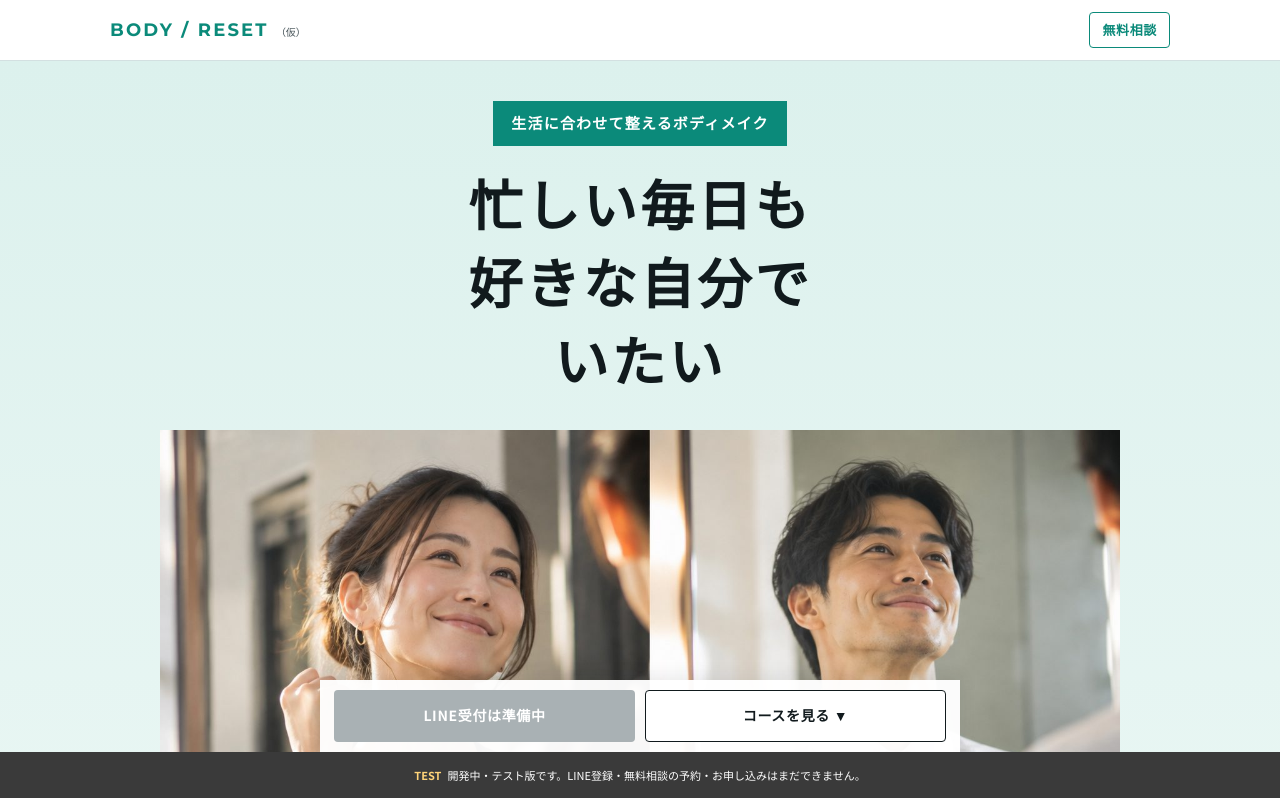
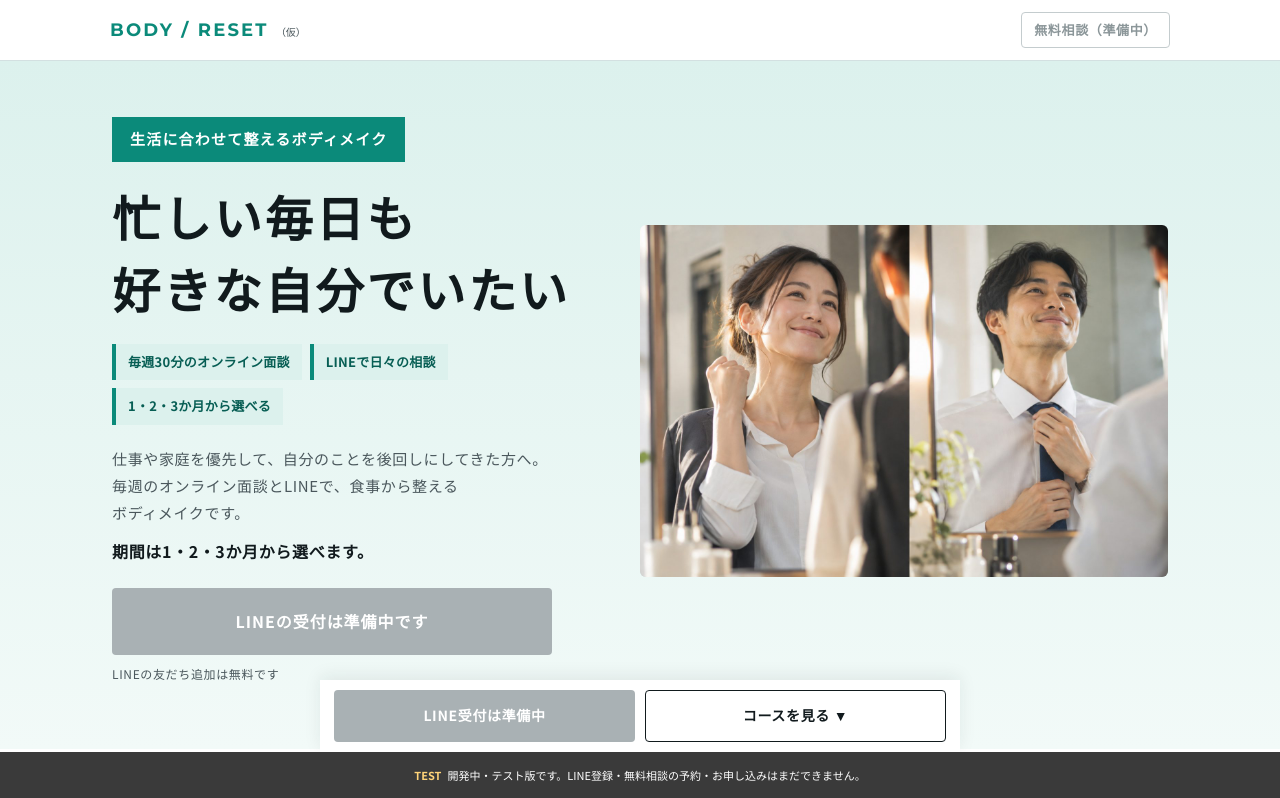
Before and after one commit to tanadaitanaka-svg/body-make-lp-preview, a plain HTML site: page service/index.html in a window 1280 px wide. Shown: the top 798 px of the page. Drawn offline with Linux system fonts and the light colour scheme.

Commit message:
テスト版LPを更新

```diff
--- a/service/index.html
+++ b/service/index.html
@@ -107,14 +107,18 @@
   header .wrap { display: flex; justify-content: space-between; align-items: center; height: 60px; max-width: 1100px; }
   .logo { font-family: "Montserrat", sans-serif; font-weight: 700; font-size: 18px; letter-spacing: .12em; color: var(--teal); }
   .logo small { font-family: "Noto Sans JP", sans-serif; font-size: 10px; font-weight: 500; color: var(--muted); letter-spacing: 0; }
+  .head-link[aria-disabled="true"] { color: #8b9699; border-color: #c4ccce; background: none !important; }
   .head-link { font-size: 13px; font-weight: 700; color: var(--teal); text-decoration: none; border: 1.5px solid var(--teal); border-radius: 4px; padding: 5px 12px; }
 
   /* ---------- 1. ファーストビュー ---------- */
   .fv { padding: 40px 0 0; background: linear-gradient(180deg, #dcf1ed 0%, #f2faf8 100%); overflow: hidden; }
-  .fv-copy { text-align: center; }
+  .fv-grid { display: grid; grid-template-areas: "copy" "visual" "chips" "bottom"; }
+  .fv-copy { grid-area: copy; text-align: center; padding: 0 20px; }
+  .fv-chips { grid-area: chips; }
+  .fv-bottom { grid-area: bottom; }
   .fv .label { display: inline-block; background: var(--teal); color: #fff; font-weight: 700; font-size: 15px; padding: 8px 18px; letter-spacing: .08em; }
-  .fv h1 { font-size: 38px; line-height: 1.45; font-weight: 900; margin: 18px 0 0; letter-spacing: .06em; }
-  .fv-visual { position: relative; margin-top: 32px; }
+  .fv h1 { font-size: 33px; line-height: 1.5; font-weight: 900; margin: 18px 0 0; letter-spacing: .06em; }
+  .fv-visual { grid-area: visual; position: relative; margin-top: 32px; }
   .fv .photo { aspect-ratio: 3 / 2; }  /* 生成画像は横3:縦2。女性と男性の顔が切れないよう全体を見せる */
   .fv .photo .fig.a { left: 22%; }
   .fv .photo .fig.b { right: 22%; }
@@ -123,7 +127,7 @@
     display: block; background: var(--teal-tint); color: var(--teal-deep);
     font-size: 13px; font-weight: 700; padding: 6px 12px; border-left: 4px solid var(--teal); letter-spacing: .02em;
   }
-  .fv-bottom { background: var(--white); padding: 20px 0 56px; text-align: center; }
+  .fv-bottom { background: var(--white); padding: 20px 20px 56px; text-align: center; }
   .cta-micro { font-size: 12px; color: var(--muted); margin: 8px 0 0; }
   .worries { padding: 64px 0 56px; }
   .worry-list { list-style: none; margin: 0 auto; padding: 0; max-width: 560px; display: grid; gap: 10px; }
@@ -289,8 +293,8 @@
   .sticky-cta .s-plan { border: 1.5px solid var(--ink); color: var(--ink); background: var(--white); }
 
   @media (min-width: 720px) {
-    .fv h1 { font-size: 54px; }
-    .fv-visual { max-width: 960px; margin-left: auto; margin-right: auto; }
+    .fv h1 { font-size: 46px; }
+    .fv-visual { max-width: 720px; margin-left: auto; margin-right: auto; }
     h2 { font-size: 32px; }
     .pillars, .courses, .ways { grid-template-columns: repeat(3, 1fr); }
     .incl { grid-template-columns: 1fr 1fr; }
@@ -300,7 +304,34 @@
     .profile { grid-template-columns: 300px 1fr; align-items: center; }
     .sticky-cta { max-width: 640px; margin: 0 auto; }
   }
+  /* PC（960px以上）：FVを2列に、全体の幅を広げる。文章のかたまりは読みやすい幅に */
+  @media (min-width: 960px) {
+    .wrap { max-width: 1080px; }
+    .fv { padding: 56px 0 64px; }
+    .fv-grid {
+      max-width: 1120px; margin: 0 auto; padding: 0 32px; column-gap: 48px; align-items: center;
+      grid-template-columns: 1fr 1.1fr; grid-template-areas: "copy visual" "chips visual" "bottom visual";
+    }
+    .fv-copy { text-align: left; padding: 0; align-self: end; }
+    .fv h1 { font-size: 48px; }
+    .fv-visual { margin: 0; max-width: none; }
+    .fv .photo { border-radius: 6px; }
+    .fv-chips { background: none; justify-content: flex-start; padding: 20px 0 0; }
+    .fv-bottom { background: none; text-align: left; padding: 20px 0 0; align-self: start; }
+    .fv-bottom .btn { margin: 0; }
+    h2 { font-size: 34px; }
+    #courses .wrap > p, #courses .terms, #courses .goal, #courses details.steps, .incl-cta,
+    .narrow .wrap { max-width: 820px; margin-left: auto; margin-right: auto; }
+    .lead { max-width: 760px; margin-left: auto; margin-right: auto; }
+  }
 </style>
+<script>
+// 写真：assets/lp/ に .jpg → .png の順で探し、どちらもなければ仮の枠のまま
+function lpImgFallback(img) {
+  if (!img.dataset.tried) { img.dataset.tried = "1"; img.src = img.src.replace(/\.jpg$/, ".png"); }
+  else { img.remove(); }
+}
+</script>
 
 <meta name="robots" content="noindex, nofollow, noarchive">
 <meta name="googlebot" content="noindex, nofollow, noarchive">
@@ -324,15 +355,17 @@
 <header>
   <div class="wrap">
     <div class="logo">BODY / RESET <small>（仮）</small></div>
-    <a class="head-link" href="#consult">無料相談</a>
+    <a class="head-link cta-line" data-off="無料相談（準備中）" href="#">無料相談</a>
   </div>
 </header>
 
 <!-- ===== 1. ファーストビュー ===== -->
+<!-- スマホ：見出し→写真→ラベル→説明・ボタン。PC（960px以上）：左に文字、右に写真 -->
 <section class="fv">
-  <div class="wrap fv-copy">
+  <div class="fv-grid">
+    <div class="fv-copy">
       <span class="label">生活に合わせて整えるボディメイク</span>
-    <h1>忙しい毎日も<br>好きな自分で<br>いたい</h1>
+      <h1>忙しい毎日も<br>好きな自分でいたい</h1>
     </div>
     <div class="fv-visual">
       <div class="photo">
@@ -340,14 +373,13 @@
         <span class="fig a"></span><span class="fig b"></span>
         <img class="ph-img" src="../assets/lp/hero.jpg" alt="忙しく働く、きれいめな服装の女性と男性" loading="lazy" onerror="lpImgFallback(this)">
       </div>
+    </div>
     <div class="fv-chips">
       <span>毎週30分のオンライン面談</span>
       <span>LINEで日々の相談</span>
       <span>1・2・3か月から選べる</span>
     </div>
-  </div>
     <div class="fv-bottom">
-    <div class="wrap">
       <!-- 提案（未承認）：誰向け・何のサービスかを一文で（2026-11-27 ブラッシュアップ） -->
       <p class="who">仕事や家庭を優先して、自分のことを後回しにしてきた方へ。<br>毎週のオンライン面談とLINEで、食事から整えるボディメイクです。</p>
       <p class="sub">期間は1・2・3か月から選べます。</p>
@@ -508,18 +540,18 @@
       </div>
       <div class="course recommend">
         <span class="badge">おすすめ</span>
+        <div class="len">2<small>か月</small></div>
+        <div class="price">37,800<small>円（税込）</small><span class="pm">（月あたり 18,900円）</span></div>
+        <div class="monitor">初期モニター5名限定　18,800円</div>
+        <h3>実践しながら<br>自分に合う形に整える</h3>
+        <p>外食や仕事の波の中で実践し、うまくいかなかったことも材料にして調整します。</p>
+      </div>
+      <div class="course">
         <div class="len">3<small>か月</small></div>
         <div class="price">53,400<small>円（税込）</small><span class="pm">（月あたり 17,800円）</span></div>
         <div class="monitor">初期モニター5名限定　26,700円</div>
         <h3>変化を確かめ<br>自分の習慣にする</h3>
         <p>見た目や服の着心地の変化を確かめながら、サポートが終わっても続けられる状態を目指します。</p>
-      </div>
-      <div class="course">
-        <div class="len">2<small>か月</small></div>
-        <div class="price">37,800<small>円（税込）</small><span class="pm">（月あたり 18,900円）</span></div>
-        <div class="monitor">初期モニター5名限定　18,800円</div>
-        <h3>実践しながら<br>自分に合う形に整える</h3>
-        <p>外食や仕事の波の中で実践し、うまくいかなかったことも材料にして調整します。</p>
       </div>
     </div>
     <!-- 含まれるもの／含まれないもの：決定事項だけを書く（2026-11-27） -->
@@ -588,7 +620,7 @@
 </section>
 
 <!-- ===== 7. 事例 ===== -->
-<section class="mist">
+<section class="mist narrow">
   <div class="wrap">
     <div class="head">
       <div class="en">STORIES</div>
@@ -602,14 +634,14 @@
 </section>
 
 <!-- ===== よくある質問 ===== -->
-<section>
+<section class="narrow">
   <div class="wrap">
     <div class="head">
       <div class="en">FAQ</div>
       <h2>よくある質問</h2>
     </div>
     <details class="qa"><summary>毎日、食事の写真を送らないといけませんか？</summary><p>いいえ、毎日の提出は必須ではありません。迷ったときや相談したいときにLINEで送ってください。</p></details>
-    <details class="qa"><summary>どのプランを選べばいいですか？</summary><p>1か月・2か月・3か月から選べます。見た目の変化を確かめながら習慣にしたい方には3か月をおすすめしています。無料相談で、あなたに合う期間を一緒に考えます。</p></details>
+    <details class="qa"><summary>どのプランを選べばいいですか？</summary><p>1か月・2か月・3か月から選べます。おすすめは2か月です。無料相談で、あなたに合う期間を一緒に考えます。</p></details>
     <details class="qa"><summary>面談はどこで受けますか？</summary><p>オンラインで、毎週30分です。ご自宅や職場など、落ち着いて話せる場所からご参加いただけます。</p></details>
     <details class="qa"><summary>外食やコンビニが多くても大丈夫ですか？</summary><p>はい。外食や中食が多い生活を前提に、選び方を一緒に考えます。</p></details>
     <details class="qa"><summary>運動はしなくてもいいですか？</summary><p>まずは食事から整えます。運動を無理に取り入れる必要はありません。</p></details>
@@ -623,7 +655,7 @@
 </section>
 
 <!-- ===== 開始までの流れ（docs/lp-current-direction.md 3. の導線） ===== -->
-<section class="mist">
+<section class="mist narrow">
   <div class="wrap">
     <div class="head">
       <div class="en">STEPS</div>
@@ -640,7 +672,7 @@
 </section>
 
 <!-- ===== 8. 無料個別相談 ===== -->
-<section class="final" id="consult">
+<section class="final narrow" id="consult">
   <div class="wrap">
     <div class="head">
       <div class="en">FREE CONSULTATION</div>
@@ -681,11 +713,6 @@
 </nav>
 
 <script>
-// 写真：assets/lp/ に .jpg → .png の順で探し、どちらもなければ仮の枠のまま
-function lpImgFallback(img) {
-  if (!img.dataset.tried) { img.dataset.tried = "1"; img.src = img.src.replace(/\.jpg$/, ".png"); }
-  else { img.remove(); }
-}
 
 // LINE公式アカウントの友だち追加URL。決まったらここに入れる（空のままだと「準備中」と表示）
 const LINE_URL = "";
@@ -697,7 +724,7 @@ document.querySelectorAll(".cta-line").forEach((a) => {
     a.rel = "noopener";
   } else {
     a.setAttribute("aria-disabled", "true");
-    a.textContent = a.dataset.short ? "LINE受付は準備中" : "LINEの受付は準備中です";
+    a.textContent = a.dataset.off || (a.dataset.short ? "LINE受付は準備中" : "LINEの受付は準備中です");
   }
 });
 </script>
```
Also changed, not shown: diagnosis/index.html (+12 -0 lines), assets/lp/scene-3.png. Lines whose indentation alone changed are shown as unchanged.
